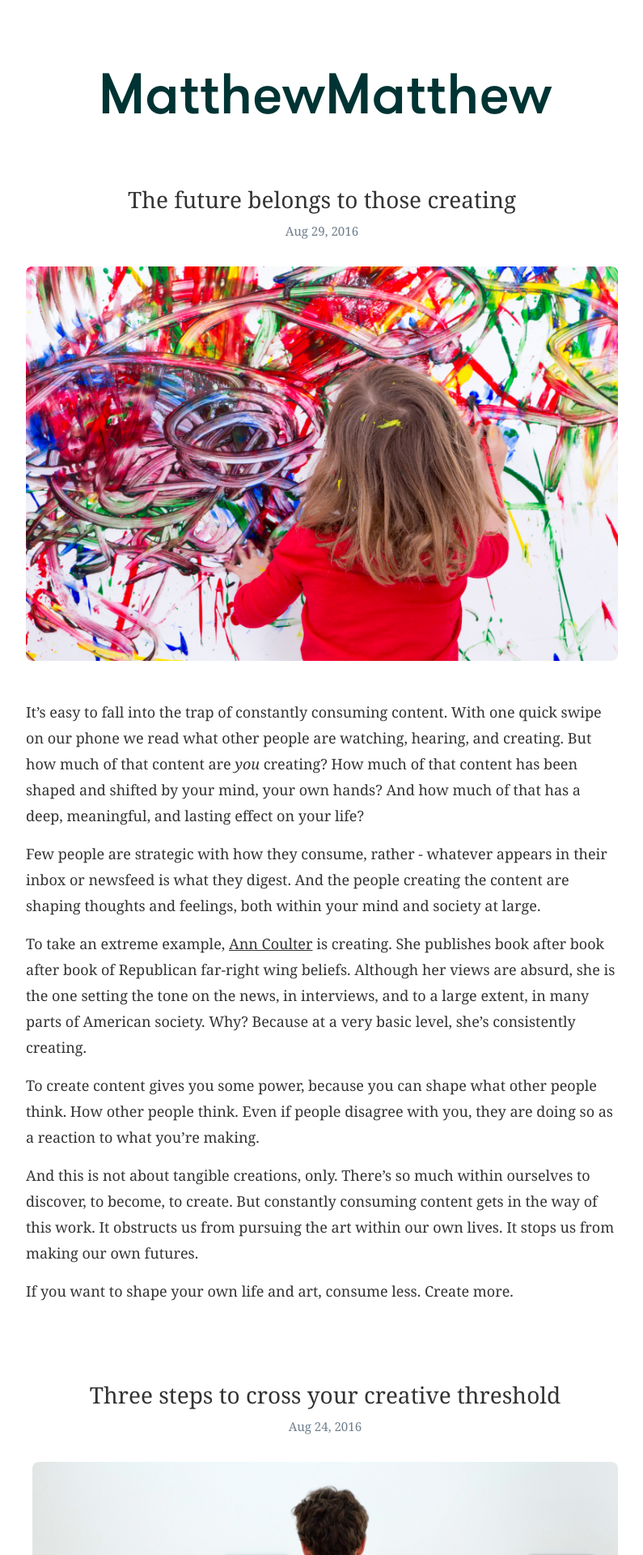
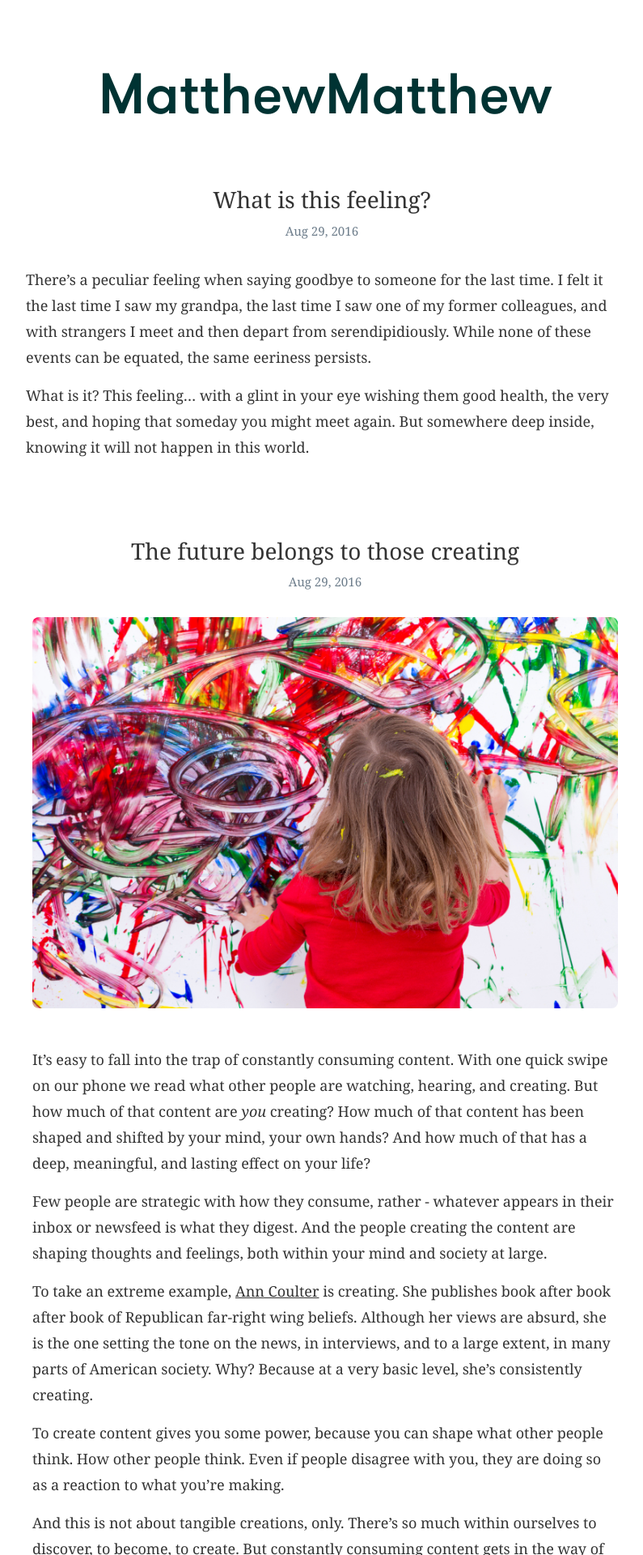
Before and after one commit to mattihicks/matthewmatthew, a Jekyll site: the page built from index.html, in a window 1280 px wide. Shown: the top 1920 px of the page at 81% size, without its empty margins (238-1033 px from the left). Built offline with Jekyll 4.4.1, drawn with Linux system fonts in a browser that asks for light colours; some web fonts are replaced.

Commit message:
new post

```diff
--- /dev/null
+++ b/_posts/2016-08-24-peculiar-feeling.markdown
@@ -0,0 +1,11 @@
+---
+layout: post
+title:  "What is this feeling?"
+date:   2016-08-29 22:52:58 +0200
+categories: creativity
+image: http://matthewmatthew.com/assets/images/creativeMaker.jpg
+---
+
+There's a peculiar feeling when saying goodbye to someone for the last time. I felt it the last time I saw my grandpa, the last time I saw one of my former colleagues, and with strangers I meet and then depart from serendipidiously. While none of these events can be equated, the same eeriness persists.
+
+What is it? This feeling... with a glint in your eye wishing them good health, the very best, and hoping that someday you might meet again. But somewhere deep inside, knowing it will not happen in this world.
--- a/_sass/_layout.scss
+++ b/_sass/_layout.scss
@@ -107,6 +107,7 @@
     padding: 20px 0;
     font-size: 14px;
     text-decoration: none;
+    margin-top: 40px;
 } .site-footer a {
     color: #a7a9ab;
     text-decoration: none;
```
Also changed, not shown: assets/images/feeling.jpg (added), 3 other files.
